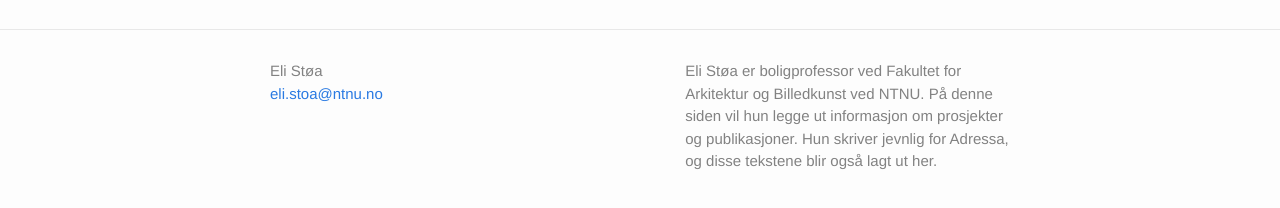
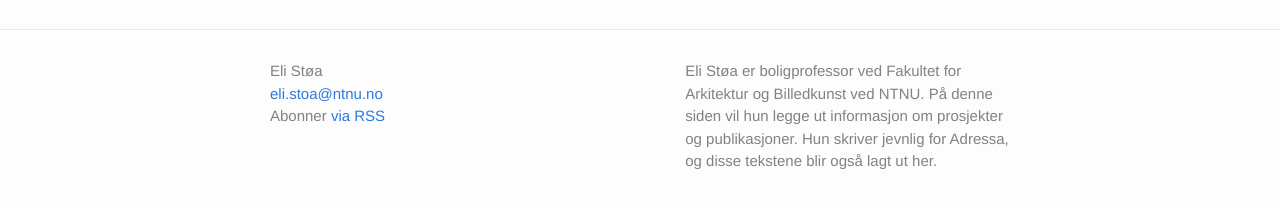
Before and after one commit to simenstoa/simenstoa.github.io, a Jekyll site: the page built from index.html, in a window 1280 px wide. Shown: the part 273-481 px from the top of the page. Built offline with Jekyll 4.4.1, drawn with Linux system fonts in a browser that asks for light colours.

Commit message:
Update footer.html

```diff
--- a/_includes/footer.html
+++ b/_includes/footer.html
@@ -6,6 +6,7 @@
         <ul class="contact-list">
           <li>{{ site.title }}</li>
           <li><a href="mailto:{{ site.email }}">{{ site.email }}</a></li>
+          <li class="rss-subscribe">Abonner <a href="{{ "/feed.xml" | prepend: site.baseurl }}">via RSS</a></li>
         </ul>
       </div>
 
```
